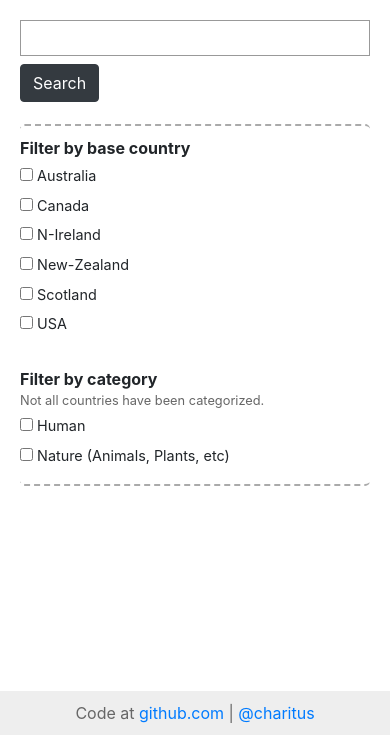
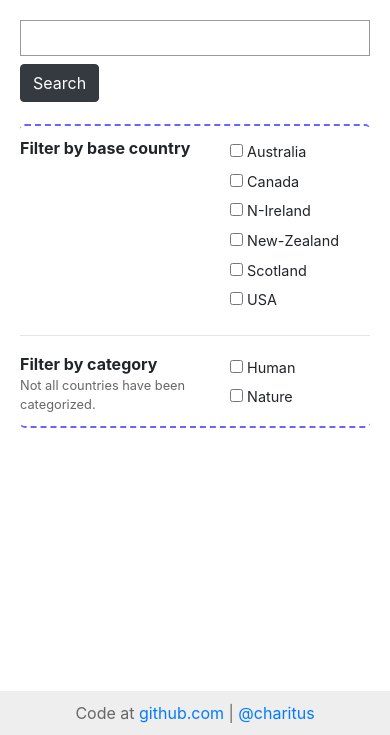
Before and after one commit to juliuszelf/global-charity-search-engine, a Flask app: page / in a window 390 px wide. Shown: the part 109-844 px from the top of the page. Run offline with Flask 2, Linux system fonts and the light colour scheme; parts of the project's set-up code (start-up, migrations or seed data) failed here and were passed over; some libraries are stand-ins or nearby versions.

Commit message:
More styling, button submits, improved responsive

```diff
--- a/flask-app/static/css/style.css
+++ b/flask-app/static/css/style.css
@@ -81,8 +81,8 @@ button {
 	margin-bottom: 10px;
 	padding-top: 10px;
 	padding-bottom: 10px;
-	border-bottom: 2px dashed #aaa;
-	border-top: 2px dashed #aaa;
+	border-bottom: 2px dashed #66f;
+	border-top: 2px dashed #66f;
 	border-radius: 5px;
 
 }
@@ -102,6 +102,15 @@ button {
 .check {
 	margin-right: 20px;
 	font-size: 0.9rem;
+	width: 120px;
+}
+
+.filter-group {
+	display: flex;
+}
+
+.filter-group-label {
+	width: 300px;
 }
 
 .filter-title {
--- a/flask-app/templates/search.html
+++ b/flask-app/templates/search.html
@@ -1,22 +1,38 @@
-<form>
+<form id="searchform">
 	<input class="form-conrol" type="search" id="site-search" name="search" aria-label="Search charities" value="{{ searched_for }}">
-  <button type="button"  class="btn btn-dark">Search</button>
+  <button type="submit" class="btn btn-dark" form="searchform">Search</button>
   <div class="filters">
-	  <div class="filter-title">Filter by base country</div>
+	  <div class="filter-group">
+		  <div class="filter-title filter-group-label">Filter by base country</div>
 		  <div class="checkboxes">
+			  <div>
 				  <div class="check"><label><input type="checkbox" name="country" value="AU" {% if "AU" in countries %}checked{% endif %}> Australia</label></div>
 				  <div class="check"><label><input type="checkbox" name="country" value="CA" {% if "CA" in countries %}checked{% endif %}> Canada</label></div>
+			  </div>
+			  <div>
 				  <div class="check"><label><input type="checkbox" name="country" value="GB-NIR" {% if "GB-NIR" in countries %}checked{% endif %}> N-Ireland</label></div>
 				  <div class="check"><label><input type="checkbox" name="country" value="NZ" {% if "NZ" in countries %}checked{% endif %}> New-Zealand</label></div>
+			  </div>
+			  <div>
 				  <div class="check"><label><input type="checkbox" name="country" value="SC" {% if "SC" in countries %}checked{% endif %}> Scotland</label></div>
 				  <div class="check"><label><input type="checkbox" name="country" value="USA" {% if "USA" in countries %}checked{% endif %}> USA</label></div>
 			  </div>
-	  <br />
+		  </div>
+	  </div>
+	  <hr>
+	  <div class="filter-group">
+		  <div class="filter-group-label">
 		  <div class="filter-title">Filter by category</div>
 		  <div class="filter-info">Not all countries have been categorized.</div>
+		  </div>
 		  <div class="checkboxes">
+			  <div>
 				  <div class="check"><label><input type="checkbox" name="category" value="HUM" {% if "HUM" in categories %}checked{% endif %}> Human</label></div>
-		  <div class="check"><label><input type="checkbox" name="category" value="NAT" {% if "NAT" in categories %}checked{% endif %}> Nature (Animals, Plants, etc)</label></div>
+			  </div>
+			  <div>
+				  <div class="check"><label><input type="checkbox" name="category" value="NAT" {% if "NAT" in categories %}checked{% endif %}> Nature</label></div>
+			  </div>
+		  </div>
 	  </div>
   </div>
 </form>
```
Also changed, not shown: 1 other file. Lines whose indentation alone changed are shown as unchanged.
